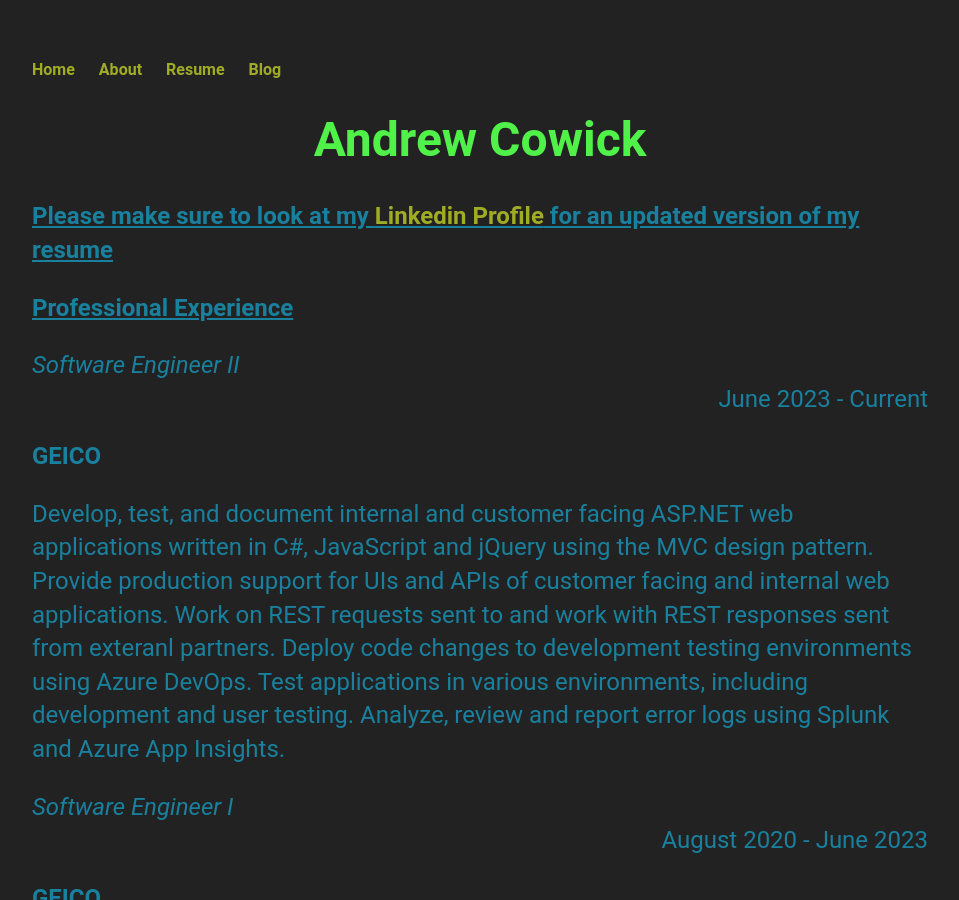
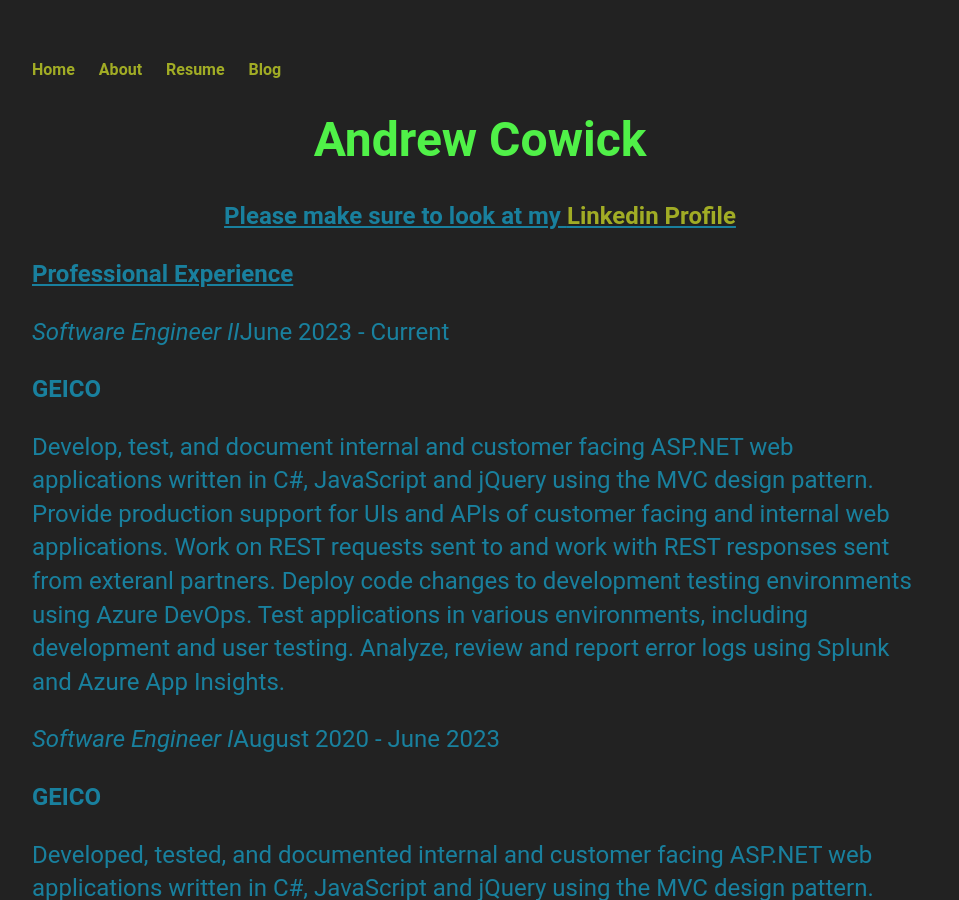
Before and after one commit to acow19/acow19.github.io, a Jekyll site: the page built from resume/index.html, in a window 1280 px wide and 900 px high. Shown: the whole window, without its empty margins (160-1119 px from the left). Built offline with Jekyll 4.4.1, drawn with Linux system fonts in a browser that asks for light colours; comment, search, counter and statistics services are not loaded.

Commit message:
Making some modifications

```diff
--- a/resume/index.html
+++ b/resume/index.html
@@ -57,15 +57,15 @@
         <strong><u> </u></strong>
     </p>
 
-    <p>
-        <strong><u>Please make sure to look at my <a href="https://www.linkedin.com/in/andrew-cowick/" target="_blank">Linkedin Profile</a> for an updated version of my resume</u></strong>
+    <p style="text-align: center;">
+        <strong><u>Please make sure to look at my <a href="https://www.linkedin.com/in/andrew-cowick/" target="_blank">Linkedin Profile</a></u></strong>
     </p>
 
     <p>
         <strong><u>Professional Experience</u></strong>
     </p>
     <p style="text-align: left;">
-        <i>Software Engineer II</i><span style="text-align: right; display: inline-block; width: 100%;">June 2023 - Current</span>
+        <i>Software Engineer II</i><span style="text-align: right;">June 2023 - Current</span>
     </p>
     <p>
         <strong>GEICO</strong>
@@ -80,7 +80,7 @@
 
     </p>
     <p style="text-align: left;">
-        <i>Software Engineer I</i><span style="text-align: right; display: inline-block; width: 100%;">August 2020 - June 2023</span>
+        <i>Software Engineer I</i><span style="text-align: right;">August 2020 - June 2023</span>
     </p>
     <p>
         <strong>GEICO</strong>
@@ -95,7 +95,7 @@
 
     </p>
     <p style="text-align: left;">
-        <i>IT Intern</i><span style="text-align: right; display: inline-block; width: 100%;">June 2019 - August 2019</span>
+        <i>IT Intern</i><span style="text-align: right;">June 2019 - August 2019</span>
     </p>
     <p>
         <strong>GEICO</strong>
```
Also changed, not shown: README.md.
